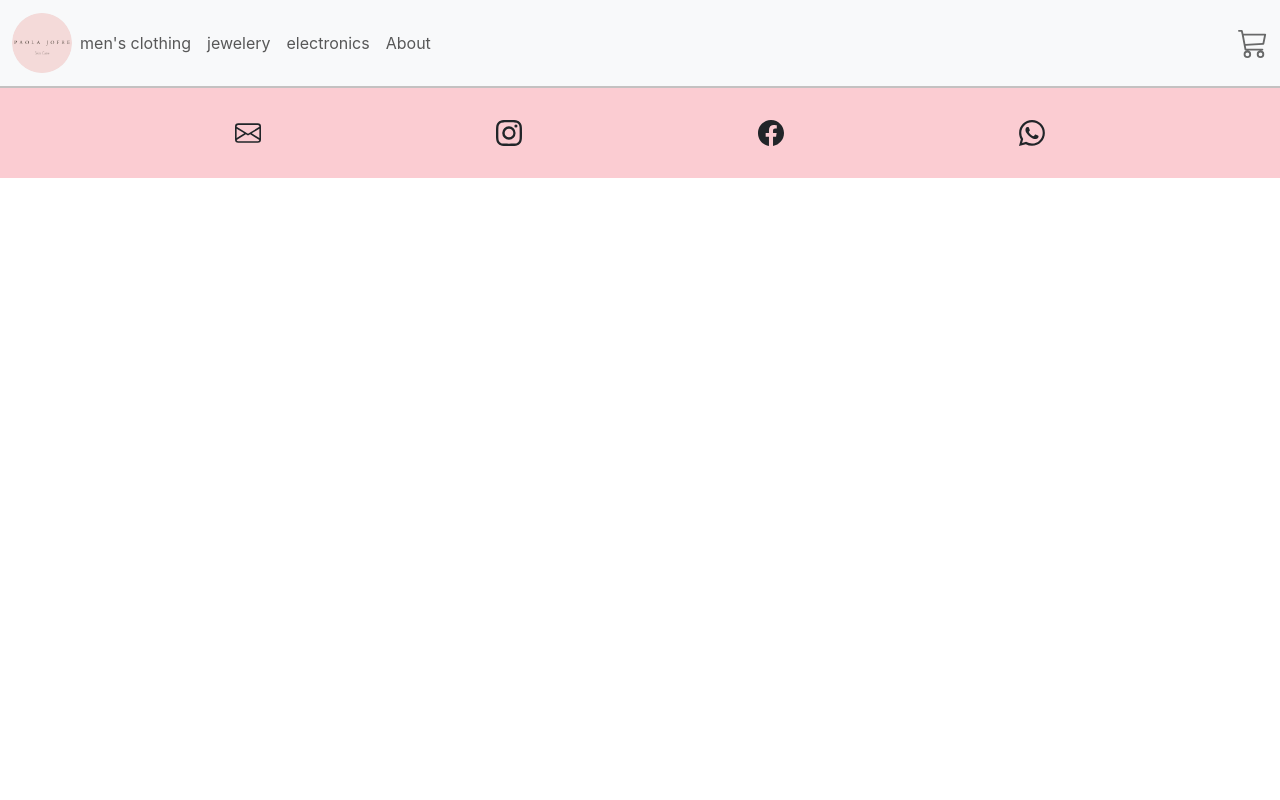
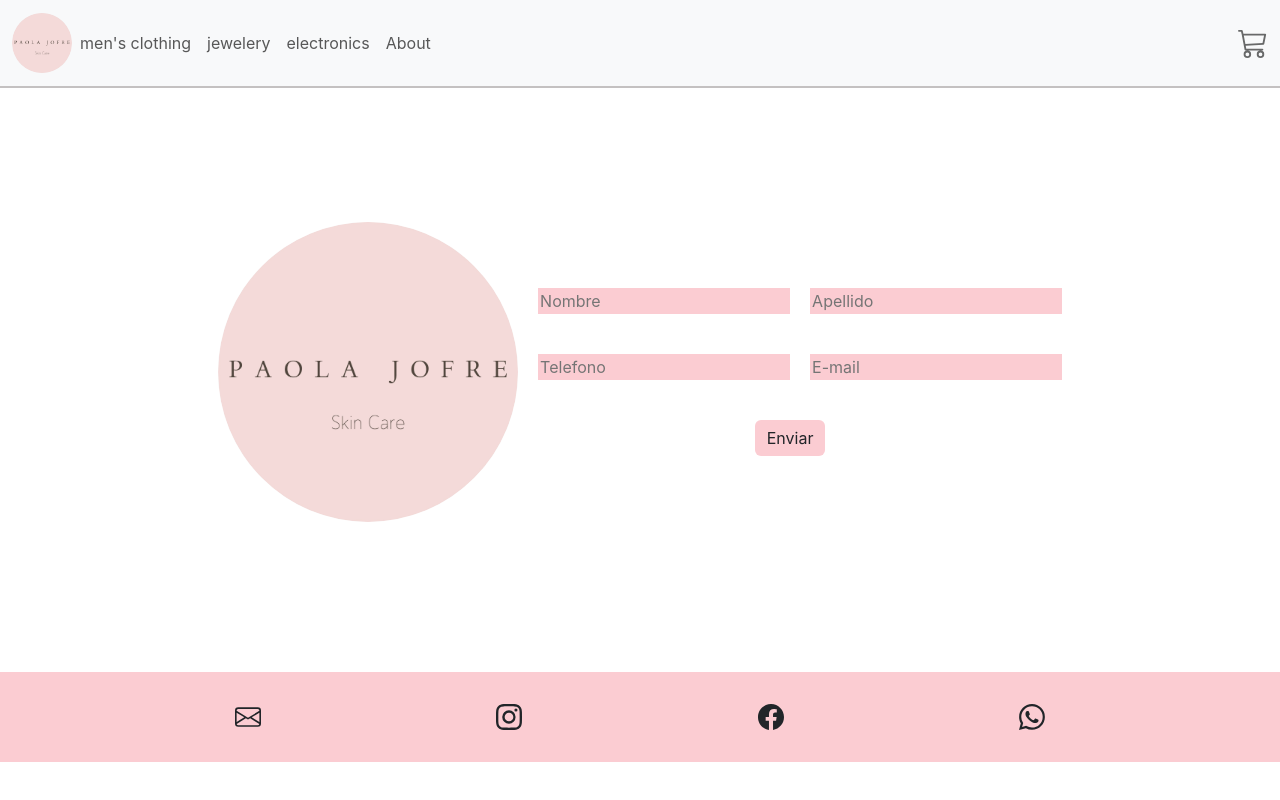
Before and after one commit to niederhausertomas/paola-jofre-skincare, a React (Create React App) app: page /form in a window 1280 px wide. Built offline with nearby package versions, Linux system fonts and the light colour scheme.

Commit message:
Form y botones de itemDetail al cart

```diff
--- a/src/App.jsx
+++ b/src/App.jsx
@@ -5,6 +5,7 @@ import ItemDetailContainer from './components/ItemDetailContainer/ItemDetailCont
 import Cart from './components/Cart/Cart';
 import About from './components/About/About';
 import Main from './components/Main/Main';
+import Form from './components/Form/Form';
 import { BrowserRouter, Routes, Route } from 'react-router-dom';
 import ItemListContainer from './components/ItemListContainer/ItemListContainer';
 
@@ -14,10 +15,11 @@ function App() {
         <Header />
           <Routes>
             <Route path='/' element={<Main/>} />
-            <Route path='/itemDetailContainer/:idNumber' element={<ItemDetailContainer/>}/>
+            <Route path='/item/:idNumber' element={<ItemDetailContainer/>}/>
             <Route path='/category/:categoryName' element={<ItemListContainer/>}/>
             <Route path='/cart' element={<Cart/>} />
             <Route path='/about' element={<About/>}/>
+            <Route path='/form' element={<Form/>}></Route>
           </Routes>
         <Footer />
     </BrowserRouter>
--- a/src/components/About/About.jsx
+++ b/src/components/About/About.jsx
@@ -3,6 +3,7 @@ import React from 'react'
 const About = () => {
   return (
     <div className='container text-center'>
+        <br/><br/>
         <h2>Quienes somos</h2>
         <br/><br/>
         <p>Bienvenido al mundo de la belleza y cuidado de la piel con nuestra empresa dedicada a la venta de cremas de alta calidad. Nos enfocamos en proporcionar soluciones de cuidado de la piel efectivas que ayuden a rejuvenecer la piel, frenar el deterioro de la piel, humectar la piel y eliminar impurezas.<br/><br/>
--- /dev/null
+++ b/src/components/Cart/Cart.css
@@ -0,0 +1,4 @@
+.tituloCart{
+    margin-top: 50px;
+    font-size: x-large;
+}
--- a/src/components/Cart/Cart.jsx
+++ b/src/components/Cart/Cart.jsx
@@ -1,8 +1,13 @@
-import React from 'react'
+import React from 'react';
+import './Cart.css';
 
 const Cart = () => {
   return (
-    <div>Cart</div>
+    <div className='container '>
+      <h3 className='tituloCart'>
+        Cart
+      </h3>
+    </div>
   )
 }
 
--- /dev/null
+++ b/src/components/Form/Form.css
@@ -0,0 +1,22 @@
+.logoForm{
+    height: 300px;
+    border-radius: 50%;
+}
+
+.formulario{
+    min-height: 75vh;
+}
+
+
+.formularioInputs div input{
+    margin-top: 20px;
+    margin-bottom: 20px;
+    margin-left: 20px;
+    background-color: #FBCCD2;
+    border: none;
+}
+
+.formularioInputs div button{
+    margin-top: 20px;
+    margin-bottom: 20px;
+}
--- /dev/null
+++ b/src/components/Form/Form.jsx
@@ -0,0 +1,78 @@
+import React from 'react';
+import './Form.css'
+import { useState } from 'react';
+
+const Form = () => {
+    const [name, setName] = useState('');
+    const [lastName, setLastName] = useState('');
+    const [phone, setPhone] = useState('');
+    const [mail, setMail] = useState('');
+
+    const enviarDatos = (e) => {
+        e.preventDefault();
+        const obj ={
+            comprador: {
+            nombre: name,
+            apellido: lastName,
+            telefono: phone,
+            mail: mail
+            },
+            fecha:'',
+            cart:[],
+            total: 0
+        }
+    };
+
+    const handleName = (e) => setName(e.target.value);
+    const handleLastName = (e) => setLastName(e.target.value);
+    const handlePhone = (e) => setPhone(e.target.value);
+    const handleMail = (e) => setMail(e.target.value);
+
+    return (
+        <form action='' onSubmit={enviarDatos} className='formulario d-flex justify-content-center align-items-center'>
+            <div className='d-flex justify-content-center align-items-center flex-wrap'>
+                <div className='d-flex justify-content-center flex-wrap'>
+                    <img className='logoForm' src="./logo.jpg" alt="logo" />
+                </div>
+                <div className='formularioInputs'>
+                    <div className='d-flex justify-content-center flex-wrap'>
+                        <input
+                            type='text'
+                            placeholder='Nombre'
+                            name="nombre"
+                            onChange={handleName}
+                            value={name}
+                        />
+                        <input
+                            type='text'
+                            placeholder='Apellido'
+                            name="apellido"
+                            onChange={handleLastName}
+                            value={lastName}
+                        />
+                    </div>
+                    <div className='d-flex justify-content-center flex-wrap'>
+                        <input
+                            type='phone'
+                            placeholder='Telefono'
+                            name="telefono"
+                            onChange={handlePhone}
+                            value={phone}
+                        />
+                        <input
+                            type='mail'
+                            placeholder='E-mail'
+                            name="e-mail"
+                            onChange={handleMail}
+                            value={mail}
+                        />
+                    </div>
+                    <div className='d-flex justify-content-center'>
+                        <button className='btn btnCard'>Enviar</button>
+                    </div>
+                </div>
+            </div>
+        </form>
+)}
+
+export default Form
--- a/src/components/Header/Header.jsx
+++ b/src/components/Header/Header.jsx
@@ -4,6 +4,7 @@ import Navbar from '../Navbar/Navbar'
 const Header = () => {
   return (
     <div>
+      <br/><br/><br/>
       <Navbar isInHeader = {true}/>
     </div>
   )
--- a/src/components/Item/Item.css
+++ b/src/components/Item/Item.css
@@ -13,6 +13,7 @@
 
 .btnCard{
     background-color: #FBCCD2;
+    border: none;
 }
 
 .btnCard:hover{
--- a/src/components/Item/Item.jsx
+++ b/src/components/Item/Item.jsx
@@ -13,7 +13,7 @@ const Item = ({producto}) => {
             <h5 className="card-title">{producto.title}</h5>
             <p className="card-text">{producto.description}</p>
             <h6> Precio $ {producto.price}.-</h6>
-            <Link to={`/itemDetailContainer/${producto.id}`} className="btn btnCard">Ver</Link>
+            <Link to={`/item/${producto.id}`} className="btn btnCard">Ver</Link>
         </div>
     </div>
   )
--- a/src/components/ItemDetail/ItemDetail.jsx
+++ b/src/components/ItemDetail/ItemDetail.jsx
@@ -1,8 +1,11 @@
 import React from 'react';
 import ItemCount from '../ItemCount/ItemCount';
+import { useState } from 'react';
+import { Link } from 'react-router-dom';
 
 const ItemDetail = ({productDetail}) => {
-    const onAdd = (count)=>{if(count>0){console.log("Agregado al carrito!")}}
+    const onAdd = (count)=>{if(count>0){setCant(count)}}
+    const [cant, setCant] = useState(0);
 
     if (!productDetail) {
         return <div>Loading...</div>;
@@ -16,10 +19,18 @@ const ItemDetail = ({productDetail}) => {
                     <h5 className="card-title">{productDetail.title}</h5>
                     <p className="card-text">{productDetail.description}</p>
                     <h6 className="card-text">Precio $ {productDetail.price}.-</h6>
-                    <ItemCount
-                    stock = {10}
-                    onAdd = {onAdd}
-                    />
+                    {
+                        cant === 0 ? (
+                            <ItemCount
+                            stock = {10}
+                            onAdd = {onAdd}
+                            />
+                        ) :
+                        <Link to={'/cart'} >
+                            <button className='btnCard'>Ir al carrito</button>
+                        </Link>
+
+                    }
                 </div>
             </div>
         </div>
--- a/src/components/Navbar/Navbar.jsx
+++ b/src/components/Navbar/Navbar.jsx
@@ -6,7 +6,7 @@ import { Link, NavLink } from 'react-router-dom';
 const Navbar = ({isInHeader}) => {
     if(isInHeader){
         return (
-        <nav className="navbarHeader navbar navbar-expand-lg bg-body-tertiary">
+        <nav className="navbarHeader navbar fixed-top navbar-expand-lg bg-body-tertiary">
             <div className="container-fluid">
                 <Link to="/">
                     <img className='logoNavBar' src="../logo.jpg" alt="logo" />
```
